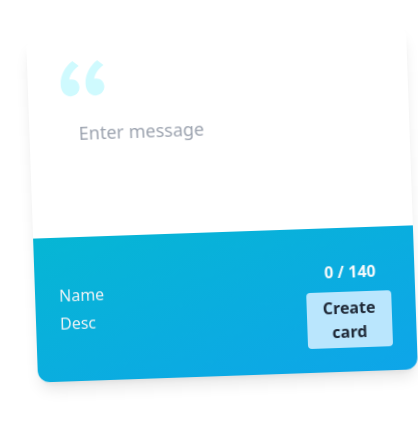
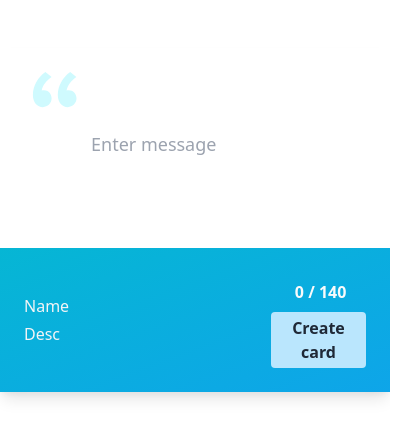
Before and after one commit to OhYash/tenor.cards, a website: page cards/quote_create.html in a window 390 px wide. Shown: the part 218-656 px from the top of the page, 418 px wide, since content can reach past the window. Drawn offline with Linux system fonts and the light colour scheme.

Commit message:
added responsiveness to quote card

```diff
--- a/cards/quote_create.html
+++ b/cards/quote_create.html
@@ -9,19 +9,22 @@
 	<script type="text/javascript" src="./../assets/javascript/card_create.js"></script>
 </HEAD>
 <BODY>
-	<div class="p-8 flex flex-col justify-center items-center h-screen">
-		<figure class="shadow-lg rounded-xl flex-none min-w-20 max-w-md mx-auto md:w-xl" style="transform: rotate(-2deg) translateZ(0px);">
-			<blockquote class="rounded-t-xl bg-white px-8 py-6 md:p-7 text-lg md:text-xl leading-8 md:leading-8 font-semibold text-gray-900">
+	<div class="pt-8 flex flex-col justify-center h-screen">
+		<div class="sm:max-w-xl sm:mx-auto">
+			<figure class="shadow-lg sm:rounded-xl flex-none transform sm:-rotate-2">
+				<blockquote class="sm:rounded-t-xl bg-white px-8 py-6 md:p-7 text-lg md:text-xl leading-8 md:leading-8 font-semibold text-gray-900">
 					<svg width="45" height="36" class="mb-5 fill-current text-cyan-100">
 						<path d="M13.415.001C6.07 5.185.887 13.681.887 23.041c0 7.632 4.608 12.096 9.936 12.096 5.04 0 8.784-4.032 8.784-8.784 0-4.752-3.312-8.208-7.632-8.208-.864 0-2.016.144-2.304.288.72-4.896 5.328-10.656 9.936-13.536L13.415.001zm24.768 0c-7.2 5.184-12.384 13.68-12.384 23.04 0 7.632 4.608 12.096 9.936 12.096 4.896 0 8.784-4.032 8.784-8.784 0-4.752-3.456-8.208-7.776-8.208-.864 0-1.872.144-2.16.288.72-4.896 5.184-10.656 9.792-13.536L38.183.001z"></path>
 					</svg>
-				<div iid="inputMsg" class="divide-y divide-gray-300">
+					<div class="min-w-60 max-w-md mx-auto">
+						<div id="inputMsg">
 							<div class="flex flex-col items-center">
-						<textarea id="textInput" name="msg" cols="27" rows="3" maxlength="140" wrap="soft" placeholder="Enter message" oninput="dispTextCount()" class="overflow-hidden border-none resize-none outline-none"></textarea>
+								<textarea id="textInput" name="msg" rows="3" maxlength="140" wrap="soft" placeholder="Enter message" oninput="dispTextCount()" class="overflow-hidden border-none resize-none outline-none"></textarea>
+							</div>
 						</div>
 					</div>
 				</blockquote>
-			<figcaption class="flex items-center space-x-4 p-6 md:px-10 md:py-6 bg-gradient-to-br rounded-b-xl leading-6 font-semibold text-white from-cyan-500 to-light-blue-500">
+				<figcaption class="flex items-center space-x-4 p-6 md:px-10 md:py-6 bg-gradient-to-br sm:rounded-b-xl leading-6 font-semibold text-white from-cyan-500 to-light-blue-500">
 					<div class="flex-auto">
 						<input id="mtNameInput" type="text" placeholder="Name" class="bg-transparent border-none outline-none placeholder-gray-100 pb-1" /><br />
 						<input id="mtDescInput" type="text" placeholder="Desc" class="bg-transparent border-none outline-none placeholder-gray-100 text-cyan-100" />
@@ -39,5 +42,6 @@
 				</div>
 			</div>
 		</div>
+	</div>
 </BODY>
 </HTML>
```
Also changed, not shown: cards/quote_view.html (+13 -8 lines), assets/css/main.css, 1 other file. Lines whose indentation alone changed are shown as unchanged.
